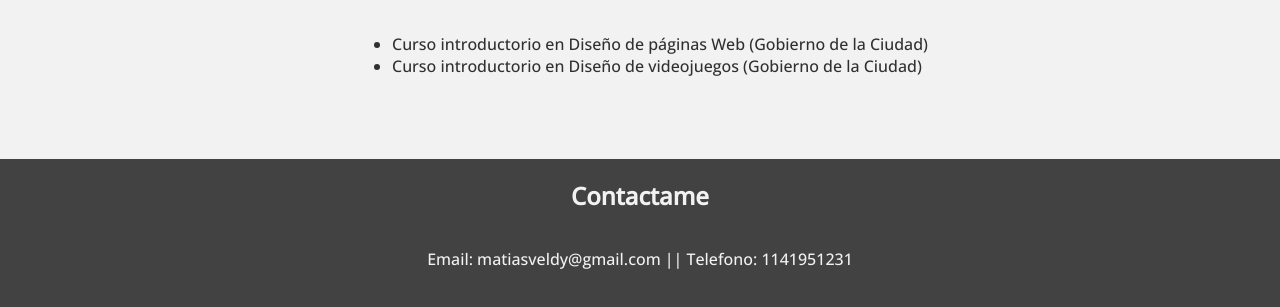
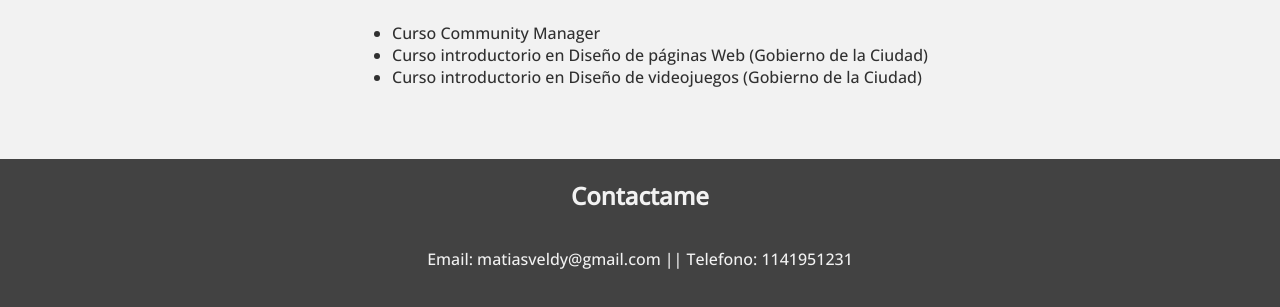
Before and after one commit to MatiasVeldy/Portfolio, a plain HTML site: page index.html in a window 1280 px wide. Shown: the part 1341-1648 px from the top of the page. Drawn offline with nearby package versions, Linux system fonts and the light colour scheme.

Commit message:
Update index.html

```diff
--- a/index.html
+++ b/index.html
@@ -68,6 +68,7 @@
         </div>
         <h2>Cursos realizados</h2>
         <ul>
+            <li>Curso Community Manager </li>
             <li>Curso introductorio en Diseño de páginas Web (Gobierno de la Ciudad) </li>
             <li>Curso introductorio en Diseño de videojuegos (Gobierno de la Ciudad) </li>
 
```
